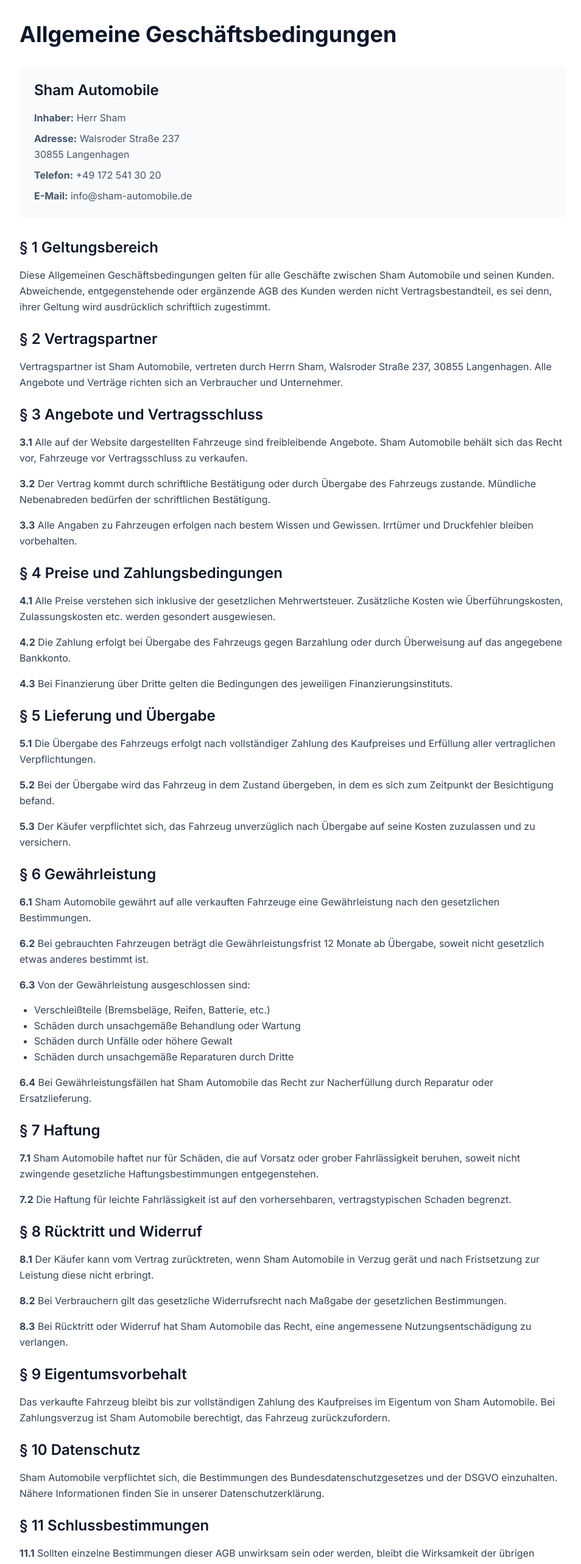
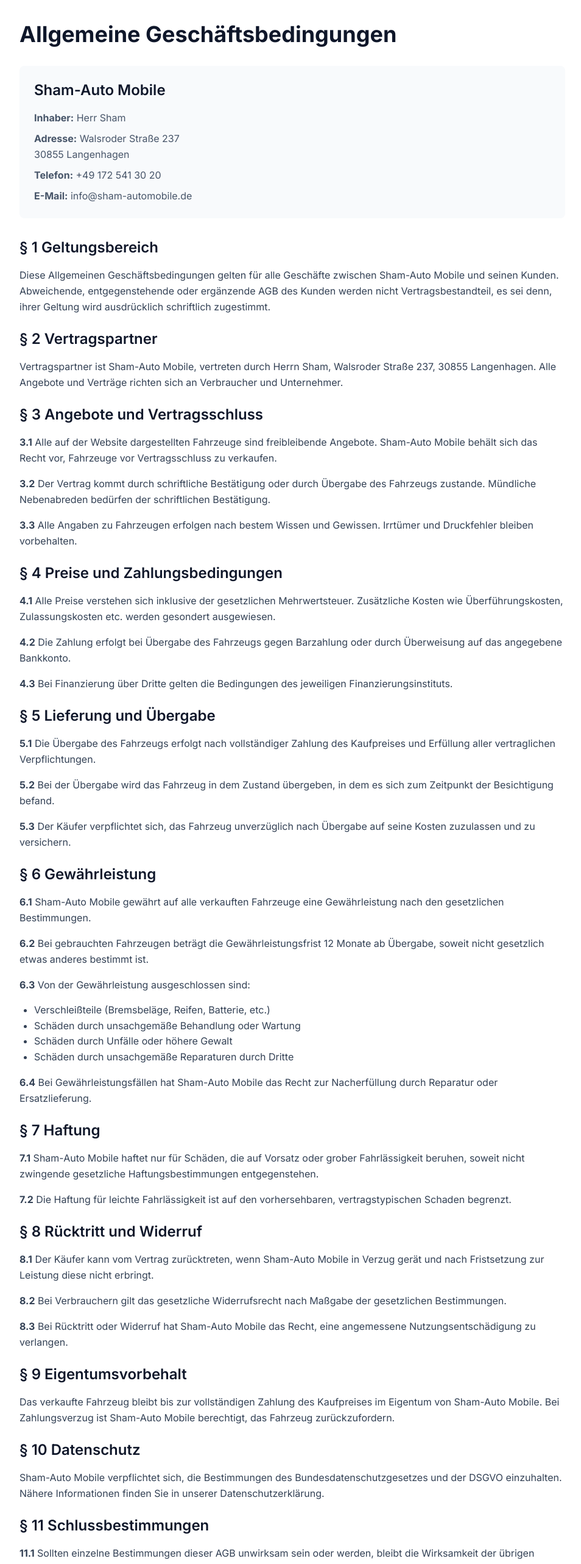
Before and after one commit to sham-automobile/sham-automobile, a Next.js app: page /agb in a window 1280 px wide. Shown: the part 180-2745 px from the top of the page at 61% size, without its empty margins (160-1114 px from the left). Built offline with nearby package versions, Linux system fonts and the light colour scheme; no server answers.

Commit message:
build speed

```diff
--- a/app/agb/page.tsx
+++ b/app/agb/page.tsx
@@ -2,7 +2,7 @@ import { Metadata } from 'next'
 
 export const metadata: Metadata = {
   title: 'Allgemeine Geschäftsbedingungen',
-  description: 'AGB von Sham Automobile - Allgemeine Geschäftsbedingungen für den Kauf und Verkauf von Gebrauchtwagen',
+  description: 'AGB von Sham-Auto Mobile - Allgemeine Geschäftsbedingungen für den Kauf und Verkauf von Gebrauchtwagen',
   robots: {
     index: false,
     follow: false,
@@ -19,7 +19,7 @@ export default function AGBPage() {
 
             <div className="prose prose-lg max-w-none">
               <div className="bg-primary-50 p-6 rounded-lg mb-8">
-                <h2 className="text-2xl font-semibold text-primary-900 mb-4">Sham Automobile</h2>
+                <h2 className="text-2xl font-semibold text-primary-900 mb-4">Sham-Auto Mobile</h2>
                 <div className="space-y-2 text-primary-700">
                   <p><strong>Inhaber:</strong> Herr Sham</p>
                   <p><strong>Adresse:</strong> Walsroder Straße 237<br />30855 Langenhagen</p>
@@ -30,21 +30,21 @@ export default function AGBPage() {
 
               <h2 className="text-2xl font-semibold text-primary-900 mb-4">§ 1 Geltungsbereich</h2>
               <p className="text-primary-700 mb-6">
-                Diese Allgemeinen Geschäftsbedingungen gelten für alle Geschäfte zwischen Sham Automobile
+                Diese Allgemeinen Geschäftsbedingungen gelten für alle Geschäfte zwischen Sham-Auto Mobile
                 und seinen Kunden. Abweichende, entgegenstehende oder ergänzende AGB des Kunden werden nicht
                 Vertragsbestandteil, es sei denn, ihrer Geltung wird ausdrücklich schriftlich zugestimmt.
               </p>
 
               <h2 className="text-2xl font-semibold text-primary-900 mb-4">§ 2 Vertragspartner</h2>
               <p className="text-primary-700 mb-6">
-                Vertragspartner ist Sham Automobile, vertreten durch Herrn Sham, Walsroder Straße 237,
+                Vertragspartner ist Sham-Auto Mobile, vertreten durch Herrn Sham, Walsroder Straße 237,
                 30855 Langenhagen. Alle Angebote und Verträge richten sich an Verbraucher und Unternehmer.
               </p>
 
               <h2 className="text-2xl font-semibold text-primary-900 mb-4">§ 3 Angebote und Vertragsschluss</h2>
               <p className="text-primary-700 mb-4">
                 <strong>3.1</strong> Alle auf der Website dargestellten Fahrzeuge sind freibleibende Angebote.
-                Sham Automobile behält sich das Recht vor, Fahrzeuge vor Vertragsschluss zu verkaufen.
+                Sham-Auto Mobile behält sich das Recht vor, Fahrzeuge vor Vertragsschluss zu verkaufen.
               </p>
               <p className="text-primary-700 mb-4">
                 <strong>3.2</strong> Der Vertrag kommt durch schriftliche Bestätigung oder durch Übergabe des
@@ -85,7 +85,7 @@ export default function AGBPage() {
 
               <h2 className="text-2xl font-semibold text-primary-900 mb-4">§ 6 Gewährleistung</h2>
               <p className="text-primary-700 mb-4">
-                <strong>6.1</strong> Sham Automobile gewährt auf alle verkauften Fahrzeuge eine Gewährleistung
+                <strong>6.1</strong> Sham-Auto Mobile gewährt auf alle verkauften Fahrzeuge eine Gewährleistung
                 nach den gesetzlichen Bestimmungen.
               </p>
               <p className="text-primary-700 mb-4">
@@ -102,13 +102,13 @@ export default function AGBPage() {
                 <li>Schäden durch unsachgemäße Reparaturen durch Dritte</li>
               </ul>
               <p className="text-primary-700 mb-6">
-                <strong>6.4</strong> Bei Gewährleistungsfällen hat Sham Automobile das Recht zur Nacherfüllung
+                <strong>6.4</strong> Bei Gewährleistungsfällen hat Sham-Auto Mobile das Recht zur Nacherfüllung
                 durch Reparatur oder Ersatzlieferung.
               </p>
 
               <h2 className="text-2xl font-semibold text-primary-900 mb-4">§ 7 Haftung</h2>
               <p className="text-primary-700 mb-4">
-                <strong>7.1</strong> Sham Automobile haftet nur für Schäden, die auf Vorsatz oder grober
+                <strong>7.1</strong> Sham-Auto Mobile haftet nur für Schäden, die auf Vorsatz oder grober
                 Fahrlässigkeit beruhen, soweit nicht zwingende gesetzliche Haftungsbestimmungen entgegenstehen.
               </p>
               <p className="text-primary-700 mb-6">
@@ -118,7 +118,7 @@ export default function AGBPage() {
 
               <h2 className="text-2xl font-semibold text-primary-900 mb-4">§ 8 Rücktritt und Widerruf</h2>
               <p className="text-primary-700 mb-4">
-                <strong>8.1</strong> Der Käufer kann vom Vertrag zurücktreten, wenn Sham Automobile in
+                <strong>8.1</strong> Der Käufer kann vom Vertrag zurücktreten, wenn Sham-Auto Mobile in
                 Verzug gerät und nach Fristsetzung zur Leistung diese nicht erbringt.
               </p>
               <p className="text-primary-700 mb-4">
@@ -126,20 +126,20 @@ export default function AGBPage() {
                 gesetzlichen Bestimmungen.
               </p>
               <p className="text-primary-700 mb-6">
-                <strong>8.3</strong> Bei Rücktritt oder Widerruf hat Sham Automobile das Recht, eine
+                <strong>8.3</strong> Bei Rücktritt oder Widerruf hat Sham-Auto Mobile das Recht, eine
                 angemessene Nutzungsentschädigung zu verlangen.
               </p>
 
               <h2 className="text-2xl font-semibold text-primary-900 mb-4">§ 9 Eigentumsvorbehalt</h2>
               <p className="text-primary-700 mb-6">
                 Das verkaufte Fahrzeug bleibt bis zur vollständigen Zahlung des Kaufpreises im Eigentum
-                von Sham Automobile. Bei Zahlungsverzug ist Sham Automobile berechtigt, das Fahrzeug
+                von Sham-Auto Mobile. Bei Zahlungsverzug ist Sham-Auto Mobile berechtigt, das Fahrzeug
                 zurückzufordern.
               </p>
 
               <h2 className="text-2xl font-semibold text-primary-900 mb-4">§ 10 Datenschutz</h2>
               <p className="text-primary-700 mb-6">
-                Sham Automobile verpflichtet sich, die Bestimmungen des Bundesdatenschutzgesetzes und
+                Sham-Auto Mobile verpflichtet sich, die Bestimmungen des Bundesdatenschutzgesetzes und
                 der DSGVO einzuhalten. Nähere Informationen finden Sie in unserer Datenschutzerklärung.
               </p>
 
@@ -156,7 +156,7 @@ export default function AGBPage() {
                 Person des öffentlichen Rechts oder öffentlich-rechtliches Sondervermögen ist.
               </p>
               <p className="text-primary-700 mb-6">
-                <strong>11.4</strong> Sham Automobile behält sich das Recht vor, diese AGB jederzeit zu
+                <strong>11.4</strong> Sham-Auto Mobile behält sich das Recht vor, diese AGB jederzeit zu
                 ändern. Maßgeblich ist die zum Zeitpunkt des Vertragsschlusses gültige Fassung.
               </p>
 
--- a/app/datenschutz/page.tsx
+++ b/app/datenschutz/page.tsx
@@ -2,7 +2,7 @@ import { Metadata } from 'next'
 
 export const metadata: Metadata = {
   title: 'Datenschutz',
-  description: 'Datenschutzerklärung von Sham Automobile - Informationen zum Umgang mit Ihren Daten',
+  description: 'Datenschutzerklärung von Sham-Auto Mobile - Informationen zum Umgang mit Ihren Daten',
   robots: {
     index: false,
     follow: false,
@@ -74,7 +74,7 @@ export default function DatenschutzPage() {
               <div className="bg-primary-50 p-6 rounded-lg mb-6">
                 <p className="text-primary-700 mb-2"><strong>Die verantwortliche Stelle für die Datenverarbeitung auf dieser Website ist:</strong></p>
                 <p className="text-primary-700">
-                  Sham Automobile<br />
+                  Sham-Auto Mobile<br />
                   Herr Sham<br />
                   Walsroder Straße 237<br />
                   30855 Langenhagen<br />
--- a/app/impressum/page.tsx
+++ b/app/impressum/page.tsx
@@ -2,7 +2,7 @@ import { Metadata } from 'next'
 
 export const metadata: Metadata = {
   title: 'Impressum',
-  description: 'Impressum von Sham Automobile - Angaben gemäß § 5 TMG',
+  description: 'Impressum von Sham-Auto Mobile - Angaben gemäß § 5 TMG',
   robots: {
     index: false,
     follow: false,
@@ -21,7 +21,7 @@ export default function ImpressumPage() {
               <h2 className="text-2xl font-semibold text-primary-900 mb-4">Angaben gemäß § 5 TMG</h2>
 
               <div className="bg-primary-50 p-6 rounded-lg mb-8">
-                <h3 className="text-xl font-semibold text-primary-900 mb-4">Sham Automobile</h3>
+                <h3 className="text-xl font-semibold text-primary-900 mb-4">Sham-Auto Mobile</h3>
                 <div className="space-y-2 text-primary-700">
                   <p><strong>Inhaber:</strong> Herr Sham</p>
                   <p><strong>Adresse:</strong> Walsroder Straße 237<br />30855 Langenhagen</p>
--- a/app/studio/[[...tool]]/page.tsx
+++ b/app/studio/[[...tool]]/page.tsx
@@ -9,8 +9,21 @@
  * https://github.com/sanity-io/next-sanity
  */
 
-import { NextStudio } from 'next-sanity/studio'
+import dynamic from 'next/dynamic'
 import config from '../../../sanity.config'
+
+// Dynamically import Sanity Studio to reduce initial bundle size
+const NextStudio = dynamic(() => import('next-sanity/studio').then(mod => ({ default: mod.NextStudio })), {
+  ssr: false,
+  loading: () => (
+    <div className="flex items-center justify-center min-h-screen">
+      <div className="text-center">
+        <div className="animate-spin rounded-full h-8 w-8 border-b-2 border-gray-900 mx-auto mb-4"></div>
+        <p className="text-gray-600">Lade Sanity Studio...</p>
+      </div>
+    </div>
+  )
+})
 
 export default function StudioPage() {
   return <NextStudio config={config} />
--- a/components/Footer.tsx
+++ b/components/Footer.tsx
@@ -121,9 +121,14 @@ export default function Footer() {
         {/* Bottom Bar */}
         <div className="border-t border-gray-800 py-6">
           <div className="flex flex-col md:flex-row items-center justify-between">
-            <p className="text-gray-400 text-sm">
-              © 2024 Sham Automobile. Alle Rechte vorbehalten.
-            </p>
+            <div className="text-center md:text-left">
+              <p className="text-gray-400 text-sm">
+                © 2024 Sham-Auto Mobile. Alle Rechte vorbehalten.
+              </p>
+              <p className="text-gray-500 text-xs mt-1">
+                "Sham-Automobile" ist ein Marketing-Name der Sham-Auto Mobile
+              </p>
+            </div>
             <div className="flex space-x-6 mt-4 md:mt-0">
               {navigation.legal.map((item) => (
                 <Link
--- a/next.config.js
+++ b/next.config.js
@@ -1,5 +1,21 @@
 /** @type {import('next').NextConfig} */
 const nextConfig = {
+  // Build optimizations
+  experimental: {
+    optimizePackageImports: ['lucide-react'],
+  },
+  // Faster builds with Turbopack (replaces turbo)
+  turbopack: {
+    rules: {
+      '*.svg': {
+        loaders: ['@svgr/webpack'],
+        as: '*.js',
+      },
+    },
+  },
+  compiler: {
+    removeConsole: process.env.NODE_ENV === 'production',
+  },
   images: {
     formats: ['image/webp', 'image/avif'],
     remotePatterns: [
--- a/tsconfig.json
+++ b/tsconfig.json
@@ -13,6 +13,7 @@
     "isolatedModules": true,
     "jsx": "preserve",
     "incremental": true,
+    "tsBuildInfoFile": ".next/cache/tsconfig.tsbuildinfo",
     "plugins": [
       {
         "name": "next"
```
Also changed, not shown: package.json (+5 -2 lines), vercel.json (added), 1 other file (tests, documents, lock files or other folders).
